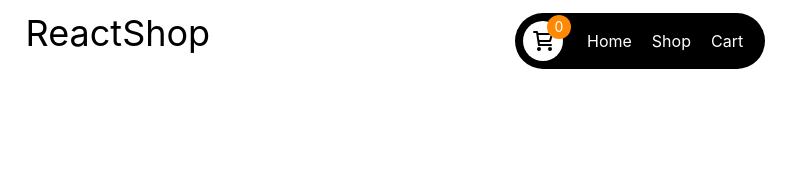
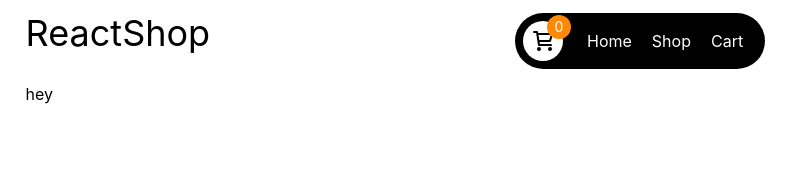
Before and after one commit to Durotaren/shopping-cart, a React (Vite) app: page /cart in a window 1280 px wide. Shown: the top 172 px of the page, without its empty margins (0-802 px from the left). Built offline with nearby package versions, Linux system fonts and the light colour scheme.

Commit message:
Start developing what the cart component displays

```diff
--- a/src/App.tsx
+++ b/src/App.tsx
@@ -2,10 +2,11 @@ import Header from './components/Header';
 import Nav from './components/Nav';
 import { useState } from 'react';
 import { Outlet } from 'react-router';
+import type { AddedProduct } from './types';
 
 function App() {
   const [cartQuantity, changeCartQuantity] = useState(0);
-  const [itemsInCart, changeItemsInCart] = useState([]);
+  const [itemsInCart, changeItemsInCart] = useState<AddedProduct[]>([]);
 
   return (
     <div className="bg-[#FFFFFF] h-[100%] py-[1vw] px-[2vw] text-white rounded-lg">
--- a/src/components/Cart.tsx
+++ b/src/components/Cart.tsx
@@ -3,9 +3,14 @@ import type { ContextTypes } from '../types';
 
 export default function Cart() {
   const { itemsInCart, changeItemsInCart }: ContextTypes = useOutletContext();
+
   return (
-    <div className="h-[90%] rounded-md bg-[#FFFFFF] text-black">
-      {itemsInCart}
-    </div>
+    <>
+      <div className="text-black">hey</div>
+
+      {itemsInCart.map((item) => (
+        <li className="text-black">{item.title}</li>
+      ))}
+    </>
   );
 }
--- a/src/components/Item.tsx
+++ b/src/components/Item.tsx
@@ -32,8 +32,21 @@ const names: Record<number, string> = {
 
 export default function Item({ item }: ItemProps) {
   const [count, setCount] = useState<number>(1);
-  const { itemsInCart, changeCartQuantity, changeItemsInCart }: ContextTypes =
+  const { changeCartQuantity, changeItemsInCart }: ContextTypes =
     useOutletContext();
+
+  function whenClicked() {
+    changeCartQuantity((prev) => (prev += count));
+    changeItemsInCart((prev) => [
+      ...prev,
+      {
+        price: item.price,
+        title: names[item.id],
+        image: item.image,
+        quantity: count,
+      },
+    ]);
+  }
 
   return (
     <li
@@ -66,7 +79,7 @@ export default function Item({ item }: ItemProps) {
       </div>
       <button
         className="text-black w-[90%] p-2 mb-3 rounded-md border-black border-1 cursor-pointer"
-        onClick={() => changeCartQuantity((prev) => (prev += count))}
+        onClick={whenClicked}
       >
         Add to Cart
       </button>
--- a/src/types.ts
+++ b/src/types.ts
@@ -11,8 +11,15 @@ type Product = {
 interface ContextTypes {
   cartQuantity: number;
   changeCartQuantity: React.Dispatch<React.SetStateAction<number>>;
-  itemsInCart: number;
-  changeItemsInCart: React.Dispatch<React.SetStateAction<number>>;
+  itemsInCart: Product[];
+  changeItemsInCart: React.Dispatch<React.SetStateAction<AddedProduct[]>>;
 }
 
-export type { Product, ContextTypes };
+interface AddedProduct {
+  title: string;
+  price: number;
+  image: string;
+  quantity: number;
+}
+
+export type { Product, ContextTypes, AddedProduct };
```
